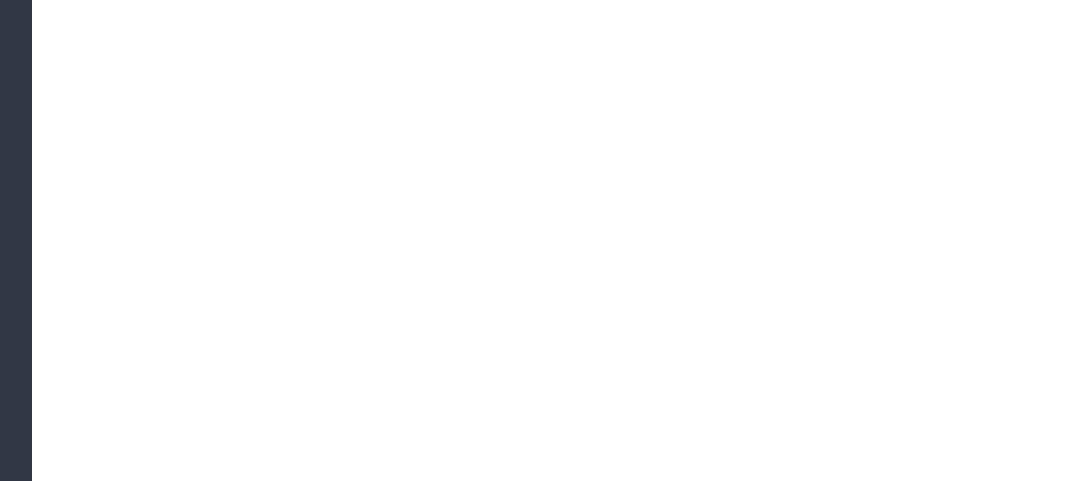
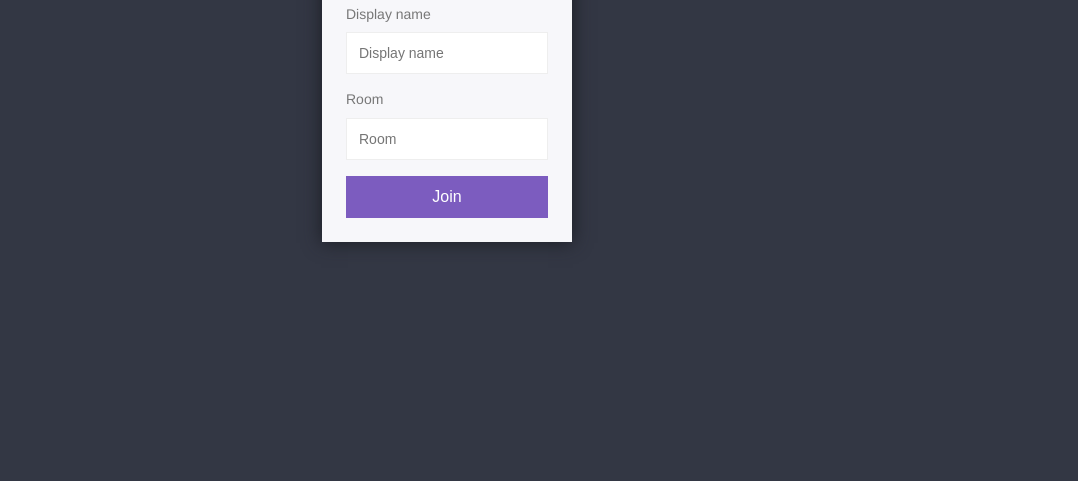
Before and after one commit to GabrielNew/Chat, a website: page public/index.html in a window 1280 px wide. Shown: the part 319-800 px from the top of the page, without its empty margins (193-1271 px from the left). Drawn offline with nearby package versions, Linux system fonts and the light colour scheme; no server answers.

Commit message:
Join page

```diff
--- a/public/index.html
+++ b/public/index.html
@@ -9,33 +9,22 @@
     <title>Chat app</title>
   </head>
   <body>
-    <div class="chat">
-      <div class="chat__sidebar"></div>
-      <div class="chat__main">
-        <div class="compose">
-          <form id="message-form">
-            <input type="text" name="message-input" id="message-input" />
-            <button id="btnSendMessage">Send message</button>
-          </form>
-        </div>
-
-        <div id="messages" class="chat__messages"></div>
+    <div class="centered-form">
+      <div class="centered-form__box">
+        <h1>Join</h1>
+        <form action="./chat.html">
+          <label for="">Display name</label>
+          <input
+            type="text"
+            name="username"
+            placeholder="Display name"
+            required
+          />
+          <label for="">Room</label>
+          <input type="text" name="room" placeholder="Room" required />
+          <button>Join</button>
+        </form>
       </div>
     </div>
-
-    <script id="message-template" type="text/html">
-      <div class="message">
-        <p>
-          <span class="message__name">USER NAME</span>
-          <span class="message__meta">{{createdAt}}</span>
-        </p>
-        <p>{{message}}</p>
-      </div>
-    </script>
-    <script src="https://cdnjs.cloudflare.com/ajax/libs/mustache.js/3.0.1/mustache.min.js"></script>
-    <script src="https://cdnjs.cloudflare.com/ajax/libs/moment.js/2.22.2/moment.min.js"></script>
-    <script src="https://cdnjs.cloudflare.com/ajax/libs/qs/6.6.0/qs.min.js"></script>
-    <script src="/socket.io/socket.io.js"></script>
-    <script src="/js/chat.js"></script>
   </body>
 </html>
```
Also changed, not shown: public/chat.html (added, +41 -0 lines).
